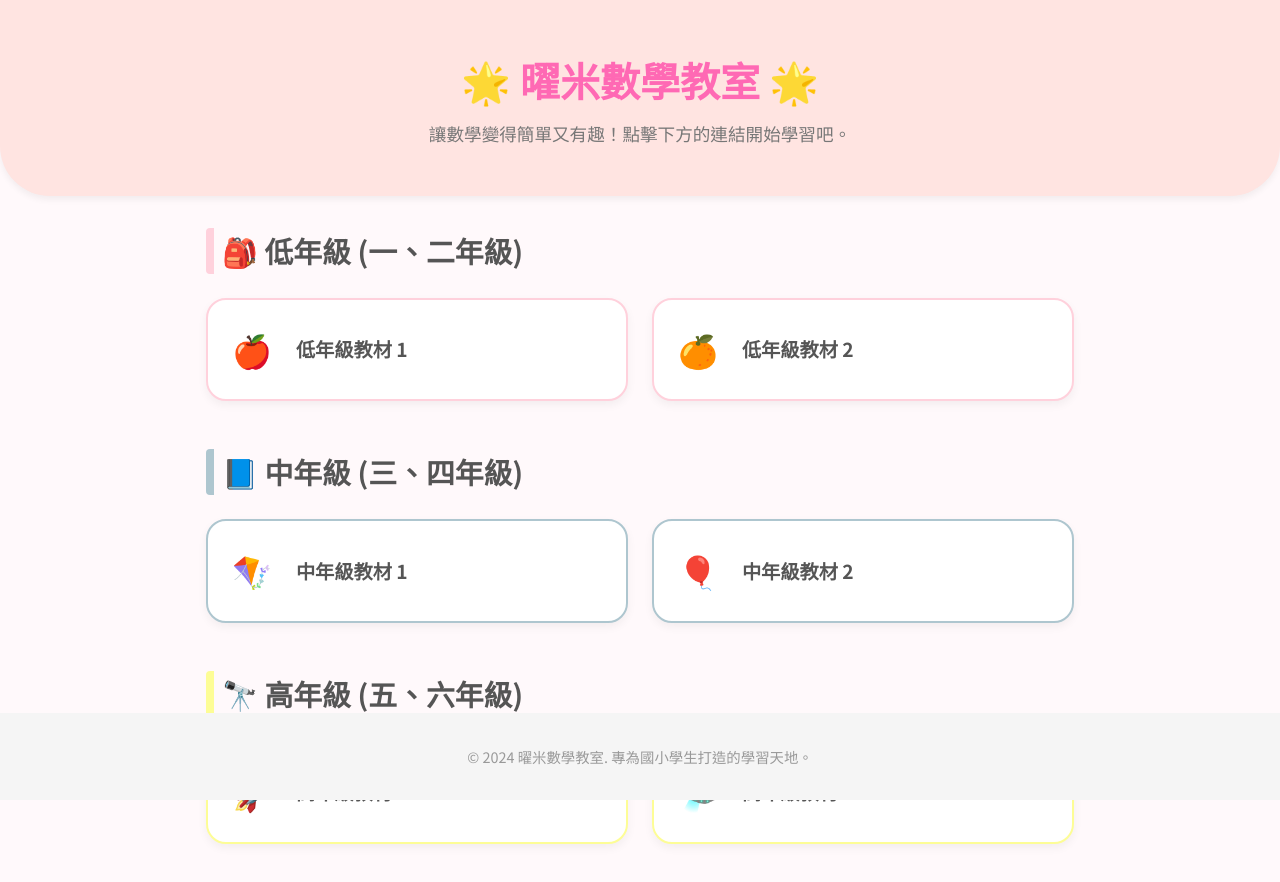
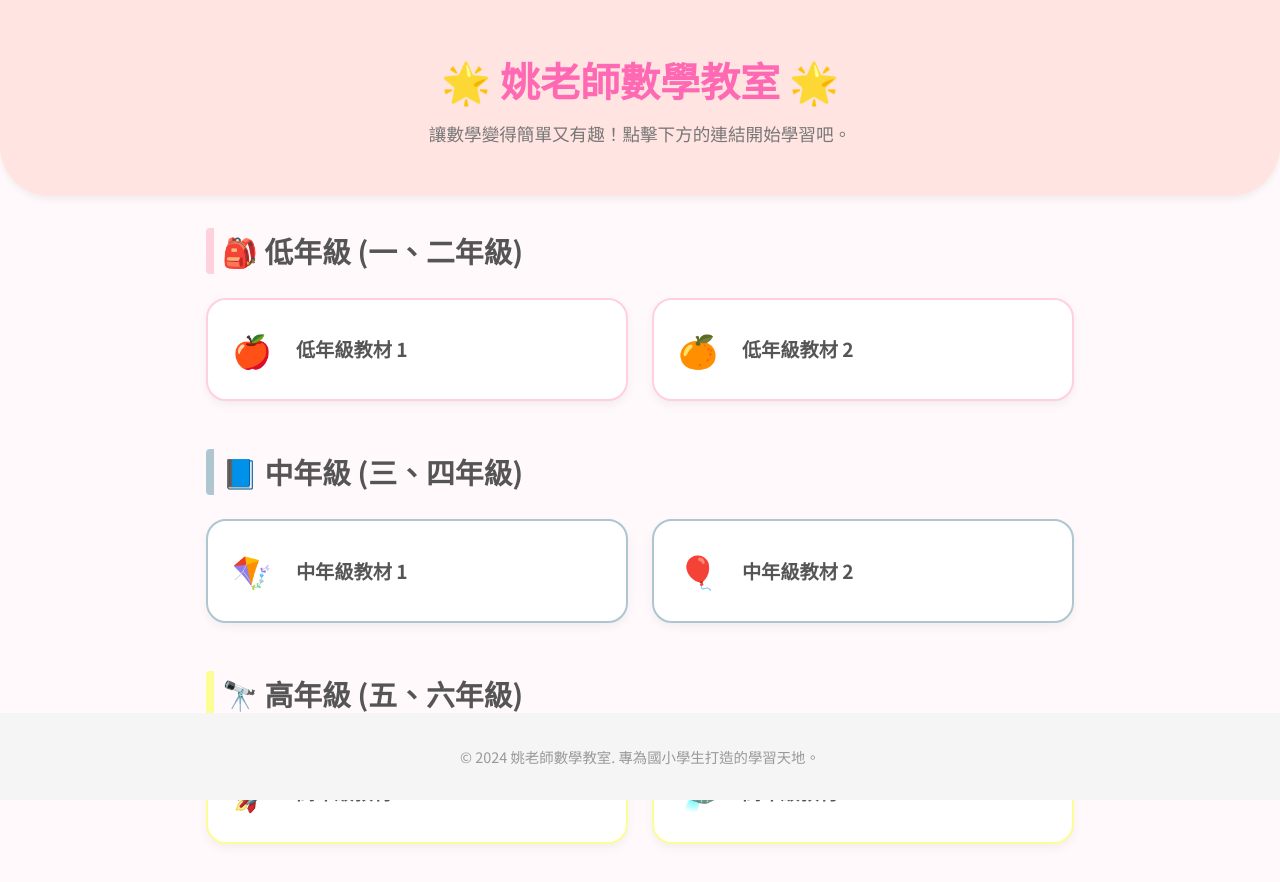
Before and after one commit to seasu/YaomiMathClass, a plain HTML site: page index.html in a window 1280 px wide. Drawn offline with Linux system fonts and the light colour scheme.

Commit message:
chore: rename website to 姚老師數學教室

```diff
--- a/index.html
+++ b/index.html
@@ -3,7 +3,7 @@
 <head>
     <meta charset="UTF-8">
     <meta name="viewport" content="width=device-width, initial-scale=1.0">
-    <title>曜米數學教室 - 國小數學教材</title>
+    <title>姚老師數學教室 - 國小數學教材</title>
     <link rel="stylesheet" href="style.css">
     <link rel="preconnect" href="https://fonts.googleapis.com">
     <link rel="preconnect" href="https://fonts.gstatic.com" crossorigin>
@@ -11,7 +11,7 @@
 </head>
 <body>
     <header>
-        <h1>🌟 曜米數學教室 🌟</h1>
+        <h1>🌟 姚老師數學教室 🌟</h1>
         <p>讓數學變得簡單又有趣！點擊下方的連結開始學習吧。</p>
     </header>
 
@@ -60,7 +60,7 @@
     </main>
 
     <footer>
-        <p>&copy; 2024 曜米數學教室. 專為國小學生打造的學習天地。</p>
+        <p>&copy; 2024 姚老師數學教室. 專為國小學生打造的學習天地。</p>
     </footer>
 </body>
 </html>
```
Also changed, not shown: 1 other file.
